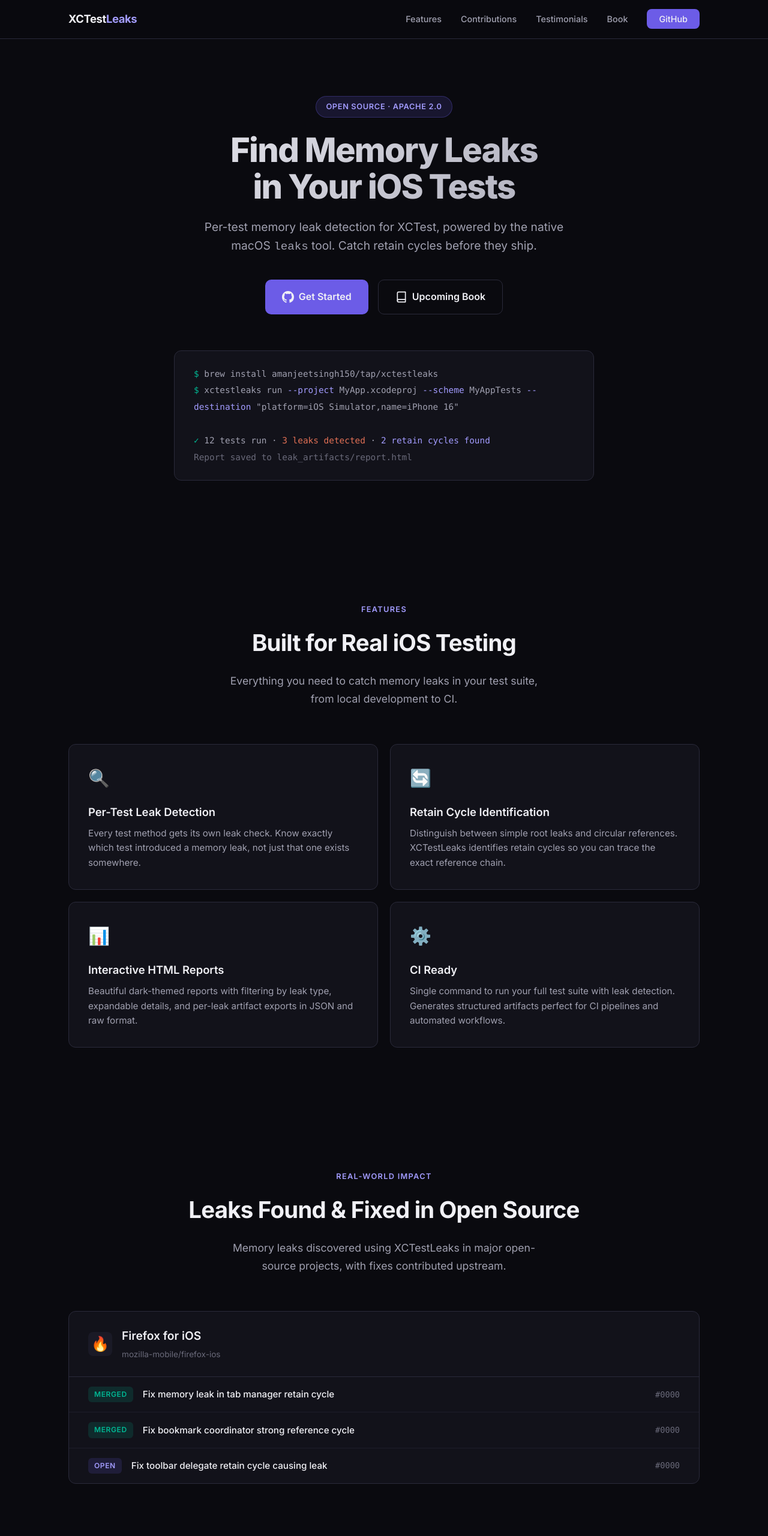
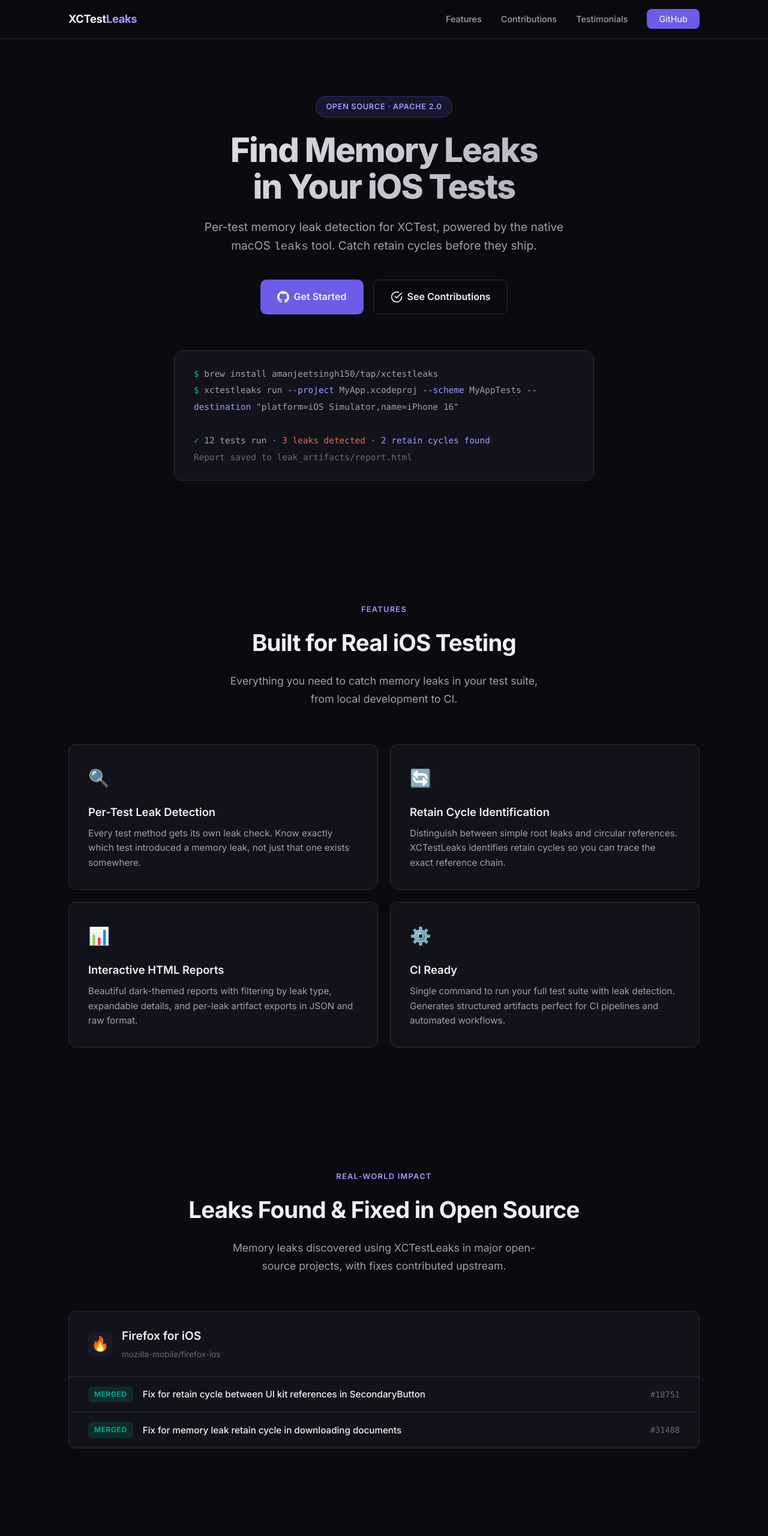
Before and after one commit to amanjeetsingh150/XCTestLeaks, a plain HTML site: page docs/index.html in a window 1280 px wide. Shown: the top 2560 px of the page at 60% size. Drawn offline with Linux system fonts and the light colour scheme.

Commit message:
change: important links on webpage

```diff
--- a/docs/index.html
+++ b/docs/index.html
@@ -26,8 +26,7 @@
         <li><a href="#features">Features</a></li>
         <li><a href="#contributions">Contributions</a></li>
         <li><a href="#testimonials">Testimonials</a></li>
-        <li><a href="#book">Book</a></li>
-        <li><a href="https://github.com/nicklama/xctestleaks" class="nav-cta">GitHub</a></li>
+        <li><a href="https://github.com/amanjeetsingh150/XCTestLeaks" class="nav-cta">GitHub</a></li>
       </ul>
     </div>
   </nav>
@@ -43,9 +42,9 @@
           <svg width="20" height="20" viewBox="0 0 24 24" fill="currentColor"><path d="M12 0C5.37 0 0 5.37 0 12c0 5.31 3.435 9.795 8.205 11.385.6.105.825-.255.825-.57 0-.285-.015-1.23-.015-2.235-3.015.555-3.795-.735-4.035-1.41-.135-.345-.72-1.41-1.23-1.695-.42-.225-1.02-.78-.015-.795.945-.015 1.62.87 1.845 1.23 1.08 1.815 2.805 1.305 3.495.99.105-.78.42-1.305.765-1.605-2.67-.3-5.46-1.335-5.46-5.925 0-1.305.465-2.385 1.23-3.225-.12-.3-.54-1.53.12-3.18 0 0 1.005-.315 3.3 1.23.96-.27 1.98-.405 3-.405s2.04.135 3 .405c2.295-1.56 3.3-1.23 3.3-1.23.66 1.65.24 2.88.12 3.18.765.84 1.23 1.905 1.23 3.225 0 4.605-2.805 5.625-5.475 5.925.435.375.81 1.095.81 2.22 0 1.605-.015 2.895-.015 3.3 0 .315.225.69.825.57A12.02 12.02 0 0024 12c0-6.63-5.37-12-12-12z"/></svg>
           Get Started
         </a>
-        <a href="#book" class="btn-secondary">
-          <svg width="20" height="20" viewBox="0 0 24 24" fill="none" stroke="currentColor" stroke-width="2" stroke-linecap="round" stroke-linejoin="round"><path d="M4 19.5A2.5 2.5 0 0 1 6.5 17H20"/><path d="M6.5 2H20v20H6.5A2.5 2.5 0 0 1 4 19.5v-15A2.5 2.5 0 0 1 6.5 2z"/></svg>
-          Upcoming Book
+        <a href="#contributions" class="btn-secondary">
+          <svg width="20" height="20" viewBox="0 0 24 24" fill="none" stroke="currentColor" stroke-width="2" stroke-linecap="round" stroke-linejoin="round"><path d="M22 11.08V12a10 10 0 1 1-5.93-9.14"/><polyline points="22 4 12 14.01 9 11.01"/></svg>
+          See Contributions
         </a>
       </div>
       <div class="hero-terminal">
@@ -115,18 +114,13 @@
           <ul class="pr-list">
             <li class="pr-item">
               <span class="pr-badge merged">Merged</span>
-              <span class="pr-title">Fix memory leak in tab manager retain cycle</span>
-              <a href="#" class="pr-link" title="Replace with actual PR link">#0000</a>
+              <span class="pr-title">Fix for retain cycle between UI kit references in SecondaryButton</span>
+              <a href="https://github.com/mozilla-mobile/firefox-ios/pull/18751" class="pr-link">#18751</a>
             </li>
             <li class="pr-item">
               <span class="pr-badge merged">Merged</span>
-              <span class="pr-title">Fix bookmark coordinator strong reference cycle</span>
-              <a href="#" class="pr-link" title="Replace with actual PR link">#0000</a>
-            </li>
-            <li class="pr-item">
-              <span class="pr-badge open">Open</span>
-              <span class="pr-title">Fix toolbar delegate retain cycle causing leak</span>
-              <a href="#" class="pr-link" title="Replace with actual PR link">#0000</a>
+              <span class="pr-title">Fix for memory leak retain cycle in downloading documents</span>
+              <a href="https://github.com/mozilla-mobile/firefox-ios/pull/31488" class="pr-link">#31488</a>
             </li>
           </ul>
         </div>
@@ -217,21 +211,6 @@
     </div>
   </section>
 
-  <!-- Book / Waitlist CTA -->
-  <section class="section" id="book">
-    <div class="container">
-      <div class="book-cta">
-        <div class="section-label">Coming Soon</div>
-        <h2>The iOS Memory Leaks Book</h2>
-        <p>A deep dive into memory management, leak patterns, retain cycles, and testing strategies for iOS. From the creator of XCTestLeaks.</p>
-        <form class="waitlist-form" action="#" method="POST">
-          <input type="email" placeholder="you@email.com" required aria-label="Email address">
-          <button type="submit">Join Waitlist</button>
-        </form>
-      </div>
-    </div>
-  </section>
-
   <!-- Footer -->
   <footer class="footer">
     <div class="container">
@@ -239,7 +218,7 @@
       <ul class="footer-links">
         <li><a href="https://github.com/amanjeetsingh150/XCTestLeaks">GitHub</a></li>
         <li><a href="https://www.amanjeet.me/">Blog</a></li>
-        <li><a href="https://twitter.com/amanjeetxsingh">Twitter</a></li>
+        <li><a href="https://twitter.com/droid_singh">Twitter</a></li>
       </ul>
     </div>
   </footer>
```
